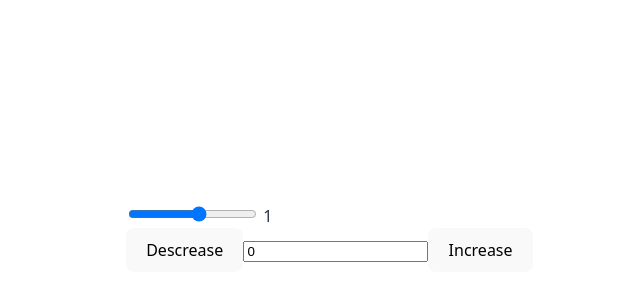
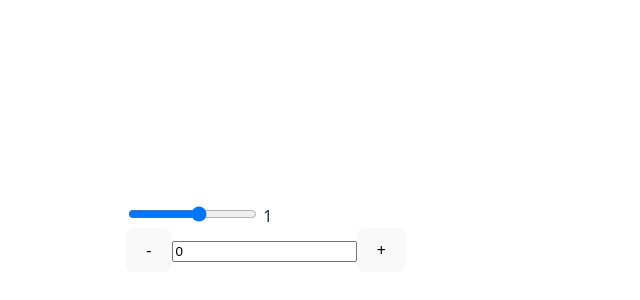
Before and after one commit to Tailung1/useReducer, a React (Vite) app: page / in a window 1280 px wide. Shown: the part 162-462 px from the top of the page, without its empty margins (74-714 px from the left). Built offline with nearby package versions, Linux system fonts and the light colour scheme.

Commit message:
before useRdeucer funcionality

```diff
--- a/src/App.tsx
+++ b/src/App.tsx
@@ -1,5 +1,4 @@
-import React, { ChangeEvent, useState } from "react";
-import { Reducer } from "react";
+import  { useState } from "react";
 
 export default function App() {
   const [step, setStep] = useState<number>(1);
@@ -15,13 +14,9 @@ export default function App() {
       />{" "}
       {step}
       <div>
-        <button onClick={() => setCount(count - step)}>
-          Descrease
-        </button>
+        <button onClick={() => setCount(count - step)}>-</button>
         <input type='text' value={count} />
-        <button onClick={() => setCount(count + step)}>
-          Increase
-        </button>
+        <button onClick={() => setCount(count + step)}>+</button>
       </div>
     </div>
   );
```
